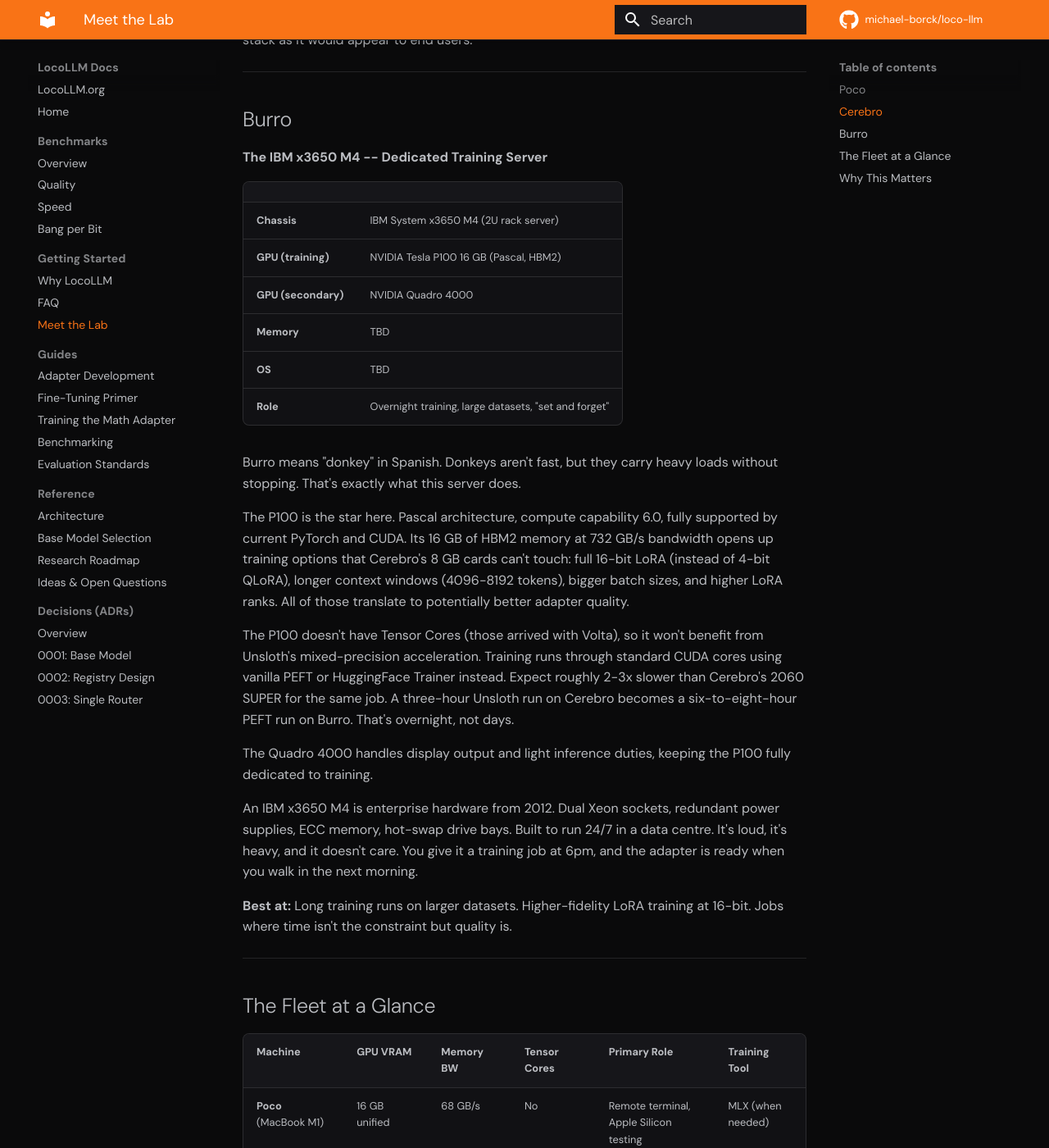
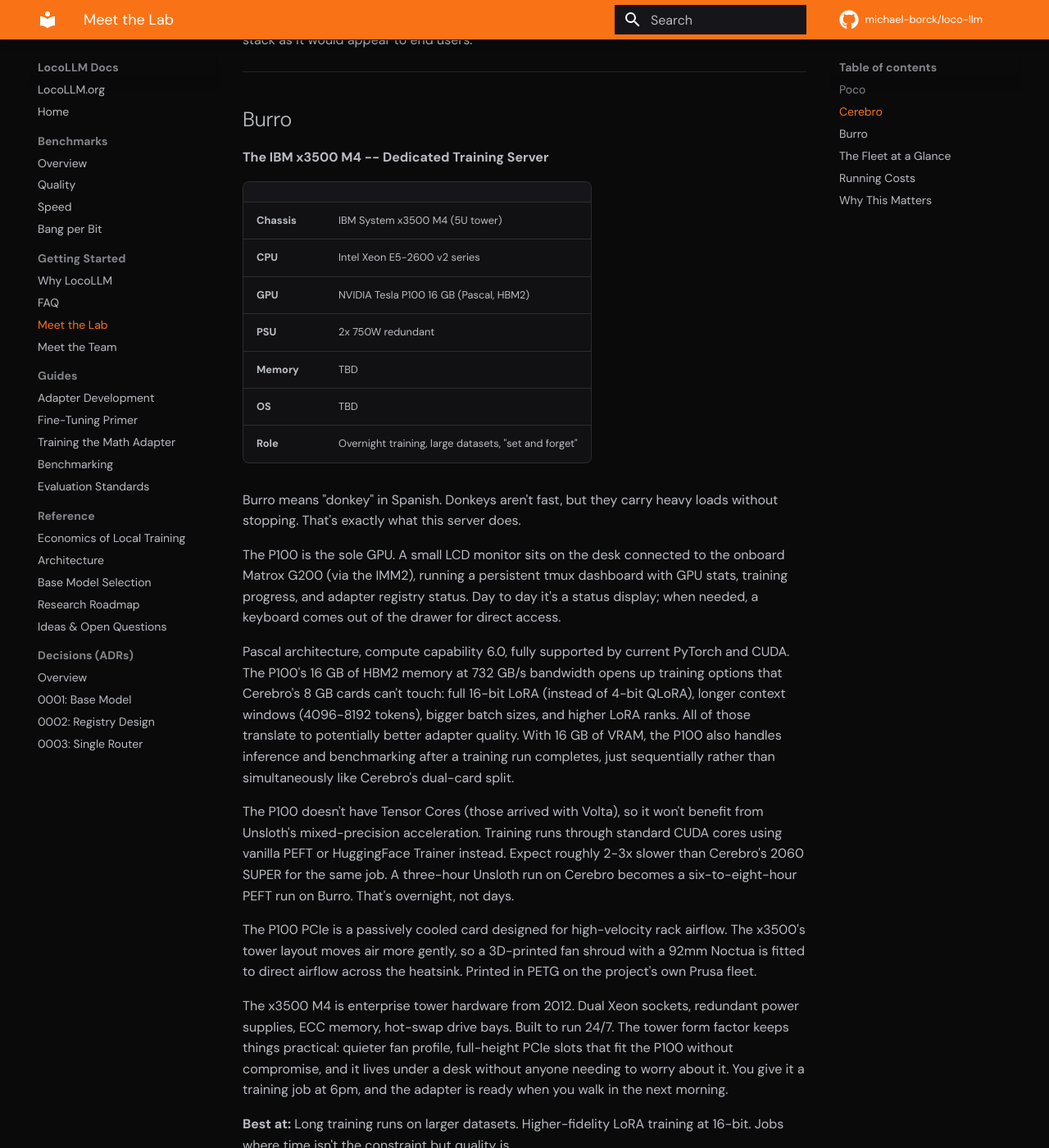
Before and after one commit to michael-borck/loco-llm, an MkDocs documentation site: the page built from docs/meet-the-lab.md, in a window 1280 px wide and 1400 px high, scrolled down 2087 px. Shown: the whole window at 82% size. Built offline with MkDocs 1.6.1 and Material for MkDocs 9.7.7, drawn with Linux system fonts in a browser that asks for light colours; a script that is not in the unit is left out; comment, search, counter and statistics services are not loaded; some of the changed text lies outside the part shown.

Commit message:
Add team page, economics doc, and update lab hardware details
Add Meet the Team and Economics of Local Training docs. Update
Meet the Lab with corrected x3500 M4 specs, P100 cooling details,
and running costs section. Add both new pages to mkdocs nav.

Co-Authored-By: Claude Opus 4.6 <noreply@anthropic.com>

```diff
--- a/docs/meet-the-lab.md
+++ b/docs/meet-the-lab.md
@@ -69,26 +69,29 @@ Unsloth uses a single GPU for QLoRA training, so the dual-card setup creates a u
 
 ## Burro
 
-**The IBM x3650 M4 -- Dedicated Training Server**
+**The IBM x3500 M4 -- Dedicated Training Server**
 
 | | |
 |---|---|
-| **Chassis** | IBM System x3650 M4 (2U rack server) |
-| **GPU (training)** | NVIDIA Tesla P100 16 GB (Pascal, HBM2) |
-| **GPU (secondary)** | NVIDIA Quadro 4000 |
+| **Chassis** | IBM System x3500 M4 (5U tower) |
+| **CPU** | Intel Xeon E5-2600 v2 series |
+| **GPU** | NVIDIA Tesla P100 16 GB (Pascal, HBM2) |
+| **PSU** | 2x 750W redundant |
 | **Memory** | TBD |
 | **OS** | TBD |
 | **Role** | Overnight training, large datasets, "set and forget" |
 
 Burro means "donkey" in Spanish. Donkeys aren't fast, but they carry heavy loads without stopping. That's exactly what this server does.
 
-The P100 is the star here. Pascal architecture, compute capability 6.0, fully supported by current PyTorch and CUDA. Its 16 GB of HBM2 memory at 732 GB/s bandwidth opens up training options that Cerebro's 8 GB cards can't touch: full 16-bit LoRA (instead of 4-bit QLoRA), longer context windows (4096-8192 tokens), bigger batch sizes, and higher LoRA ranks. All of those translate to potentially better adapter quality.
+The P100 is the sole GPU. A small LCD monitor sits on the desk connected to the onboard Matrox G200 (via the IMM2), running a persistent tmux dashboard with GPU stats, training progress, and adapter registry status. Day to day it's a status display; when needed, a keyboard comes out of the drawer for direct access.
+
+Pascal architecture, compute capability 6.0, fully supported by current PyTorch and CUDA. The P100's 16 GB of HBM2 memory at 732 GB/s bandwidth opens up training options that Cerebro's 8 GB cards can't touch: full 16-bit LoRA (instead of 4-bit QLoRA), longer context windows (4096-8192 tokens), bigger batch sizes, and higher LoRA ranks. All of those translate to potentially better adapter quality. With 16 GB of VRAM, the P100 also handles inference and benchmarking after a training run completes, just sequentially rather than simultaneously like Cerebro's dual-card split.
 
 The P100 doesn't have Tensor Cores (those arrived with Volta), so it won't benefit from Unsloth's mixed-precision acceleration. Training runs through standard CUDA cores using vanilla PEFT or HuggingFace Trainer instead. Expect roughly 2-3x slower than Cerebro's 2060 SUPER for the same job. A three-hour Unsloth run on Cerebro becomes a six-to-eight-hour PEFT run on Burro. That's overnight, not days.
 
-The Quadro 4000 handles display output and light inference duties, keeping the P100 fully dedicated to training.
+The P100 PCIe is a passively cooled card designed for high-velocity rack airflow. The x3500's tower layout moves air more gently, so a 3D-printed fan shroud with a 92mm Noctua is fitted to direct airflow across the heatsink. Printed in PETG on the project's own Prusa fleet.
 
-An IBM x3650 M4 is enterprise hardware from 2012. Dual Xeon sockets, redundant power supplies, ECC memory, hot-swap drive bays. Built to run 24/7 in a data centre. It's loud, it's heavy, and it doesn't care. You give it a training job at 6pm, and the adapter is ready when you walk in the next morning.
+The x3500 M4 is enterprise tower hardware from 2012. Dual Xeon sockets, redundant power supplies, ECC memory, hot-swap drive bays. Built to run 24/7. The tower form factor keeps things practical: quieter fan profile, full-height PCIe slots that fit the P100 without compromise, and it lives under a desk without anyone needing to worry about it. You give it a training job at 6pm, and the adapter is ready when you walk in the next morning.
 
 **Best at:** Long training runs on larger datasets. Higher-fidelity LoRA training at 16-bit. Jobs where time isn't the constraint but quality is.
 
@@ -100,14 +103,22 @@ An IBM x3650 M4 is enterprise hardware from 2012. Dual Xeon sockets, redundant p
 |---|---|---|---|---|---|
 | **Poco** (MacBook M1) | 16 GB unified | 68 GB/s | No | Remote terminal, Apple Silicon testing | MLX (when needed) |
 | **Cerebro** (Ryzen + 2x 2060S) | 8 GB per card | 448 GB/s | Yes (Turing) | Fast training, inference, benchmarking | Unsloth QLoRA |
-| **Burro** (IBM x3650 M4 + P100) | 16 GB HBM2 | 732 GB/s | No | Overnight training, high-fidelity LoRA | PEFT / HF Trainer |
+| **Burro** (IBM x3500 M4 + P100) | 16 GB HBM2 | 732 GB/s | No | Overnight training, high-fidelity LoRA | PEFT / HF Trainer |
+
+---
+
+## Running Costs
+
+Old enterprise hardware draws more power per FLOP than current-generation GPUs. That's true. But when you do the maths on actual training runs, the electricity cost is measured in cents, not dollars. A single adapter training run on Cerebro costs roughly the price of a coffee pod. An overnight run on Burro costs about the price of a bus fare.
+
+The full cost analysis, including idle power draw, cloud GPU comparisons, capital expenditure versus running costs, and total cost of ownership, is covered in [The Economics of Local Training](economics-of-local-training.md).
 
 ---
 
 ## Why This Matters
 
-The total hardware cost of the LocoLLM training lab is well under $1,000 AUD. The MacBook was already owned. Cerebro was built from mid-range consumer parts. The P100 was picked up on eBay for under $150 USD. The IBM server chassis was acquired through the same "patient marketplace hunting" approach that built the rest of The 80-20 Workshop.
+Every machine in this lab was sourced secondhand through patient marketplace hunting, the same approach that built the rest of The 80-20 Workshop. No premium prices. No enterprise procurement. Just consumer-grade and ex-enterprise hardware, acquired opportunistically.
 
-Every result LocoLLM publishes is reproducible on hardware that anyone can acquire for a few hundred dollars. No A100 clusters. No cloud credits. No asterisks.
+Every result LocoLLM publishes is reproducible on hardware that anyone can acquire the same way. No A100 clusters. No cloud credits. No asterisks.
 
 That's not a limitation. That's the thesis.
--- a/mkdocs.yml
+++ b/mkdocs.yml
@@ -54,6 +54,7 @@ nav:
     - Why LocoLLM: why-locollm.md
     - FAQ: faq.md
     - Meet the Lab: meet-the-lab.md
+    - Meet the Team: meet-the-team.md
   - Guides:
     - Adapter Development: adapter-guide.md
     - Fine-Tuning Primer: finetuning-primer.md
@@ -61,6 +62,7 @@ nav:
     - Benchmarking: benchmarking-guide.md
     - Evaluation Standards: evaluation-standards.md
   - Reference:
+    - Economics of Local Training: economics-of-local-training.md
     - Architecture: architecture.md
     - Base Model Selection: base-model-selection.md
     - Research Roadmap: research-roadmap.md
```
Also changed, not shown: other parts of docs/meet-the-lab.md (+1 -1 lines), docs/economics-of-local-training.md (added, +142 -0 lines), docs/meet-the-team.md (added, +37 -0 lines).
